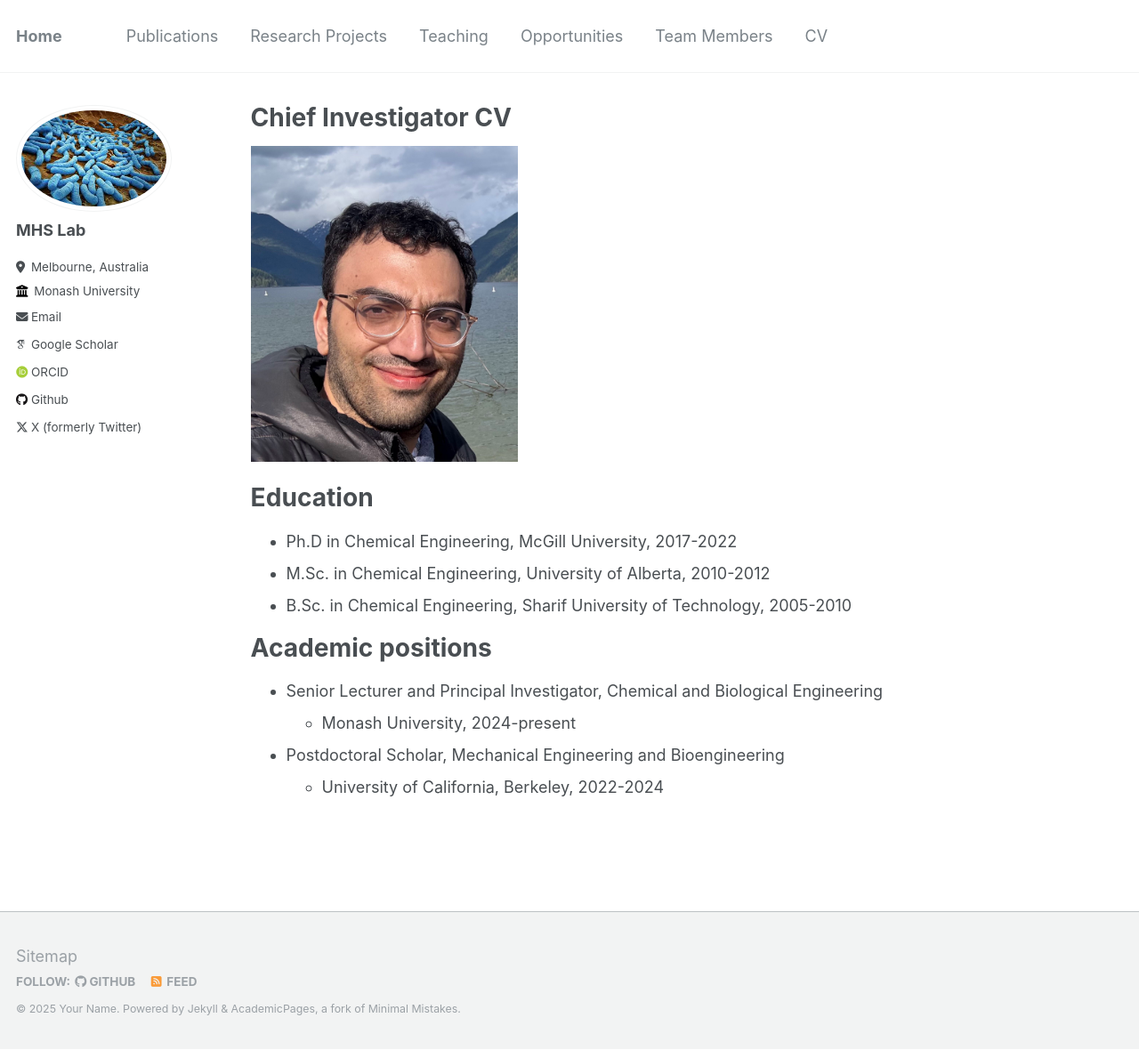
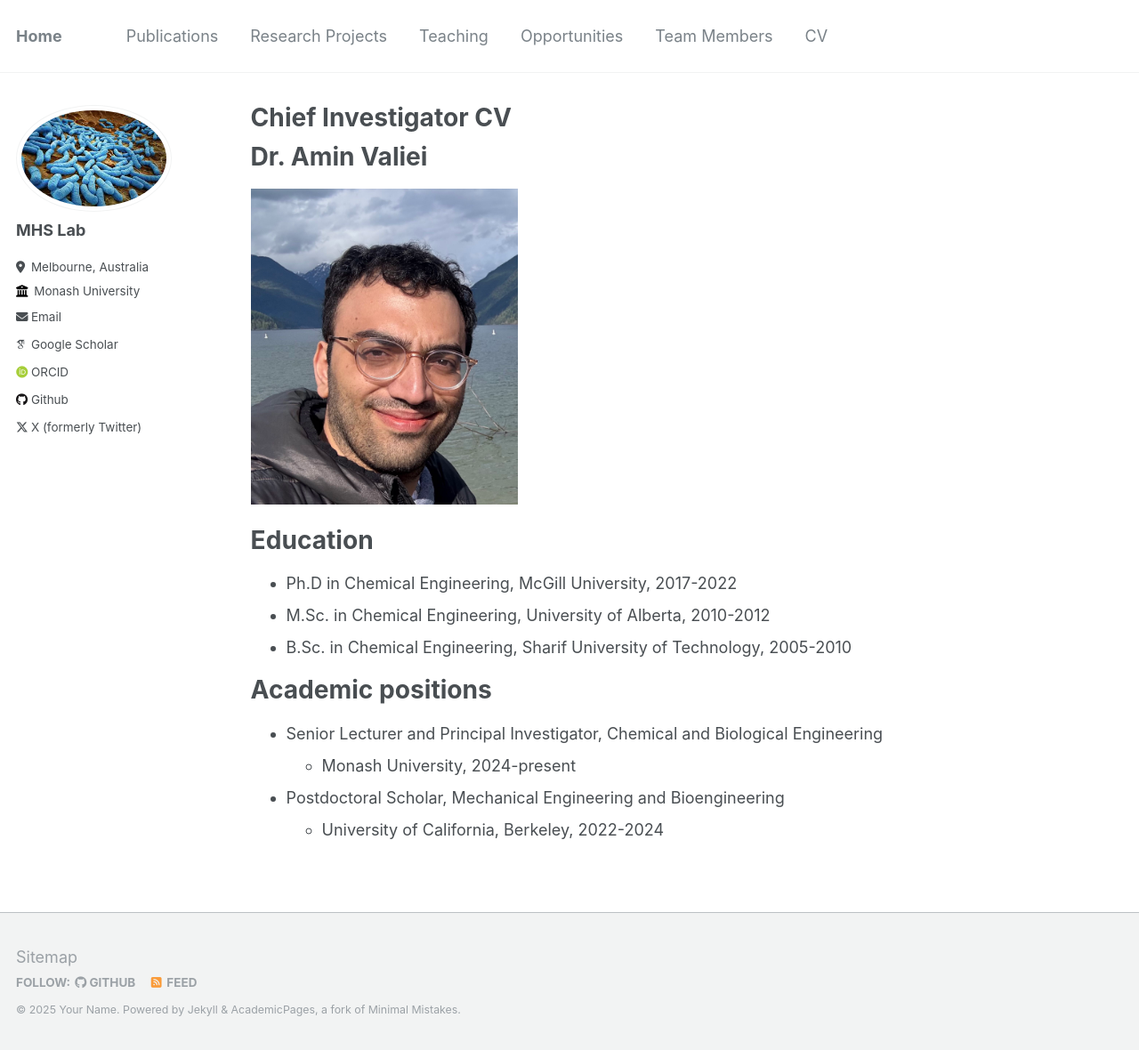
Before and after one commit to AminValiei/valieilab, a Jekyll site: the page built from _pages/cv.md, in a window 1280 px wide and 1180 px high. Shown: the whole window at 89% size. Built offline with Jekyll 4.4.1, drawn with Linux system fonts in a browser that asks for light colours; some web fonts are replaced.

Commit message:
Update cv.md

```diff
--- a/_pages/cv.md
+++ b/_pages/cv.md
@@ -8,6 +8,9 @@ redirect_from:
 ---
 
 {% include base_path %}
+
+Dr. Amin Valiei
+======
 
 <img src="{{ site.baseurl }}/images/Amin2.jpg" alt="Alt Text" style="width:300px; height:auto;">
 
```
